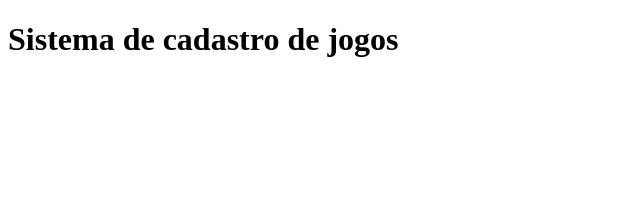
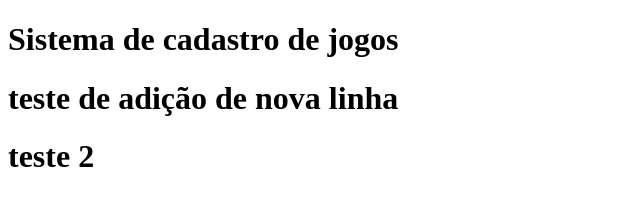
Before and after one commit to kaue-alb/sistema-de-cadastro, a plain HTML site: page index.html in a window 1280 px wide. Shown: the whole page, without its empty margins (0-640 px from the left). Drawn offline with Linux system fonts and the light colour scheme.

Commit message:
teste de adicionar novas linhas no index.html

```diff
--- a/index.html
+++ b/index.html
@@ -9,5 +9,7 @@
 <body>
     <h1>Sistema de cadastro de jogos</h1>
     <script src="app.js"></script>
+    <h1>teste de adição de nova linha</h1>
+    <h1>teste 2</h1>
 </body>
 </html>
```
